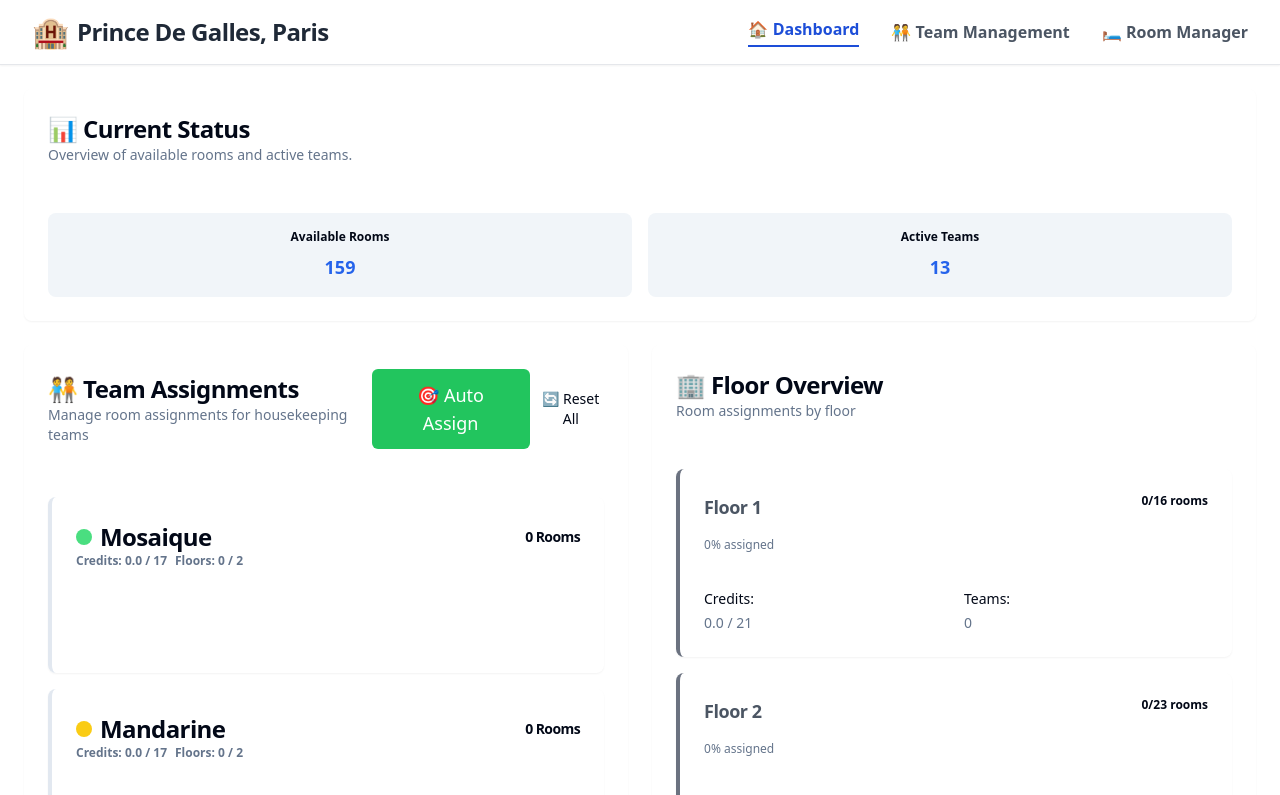
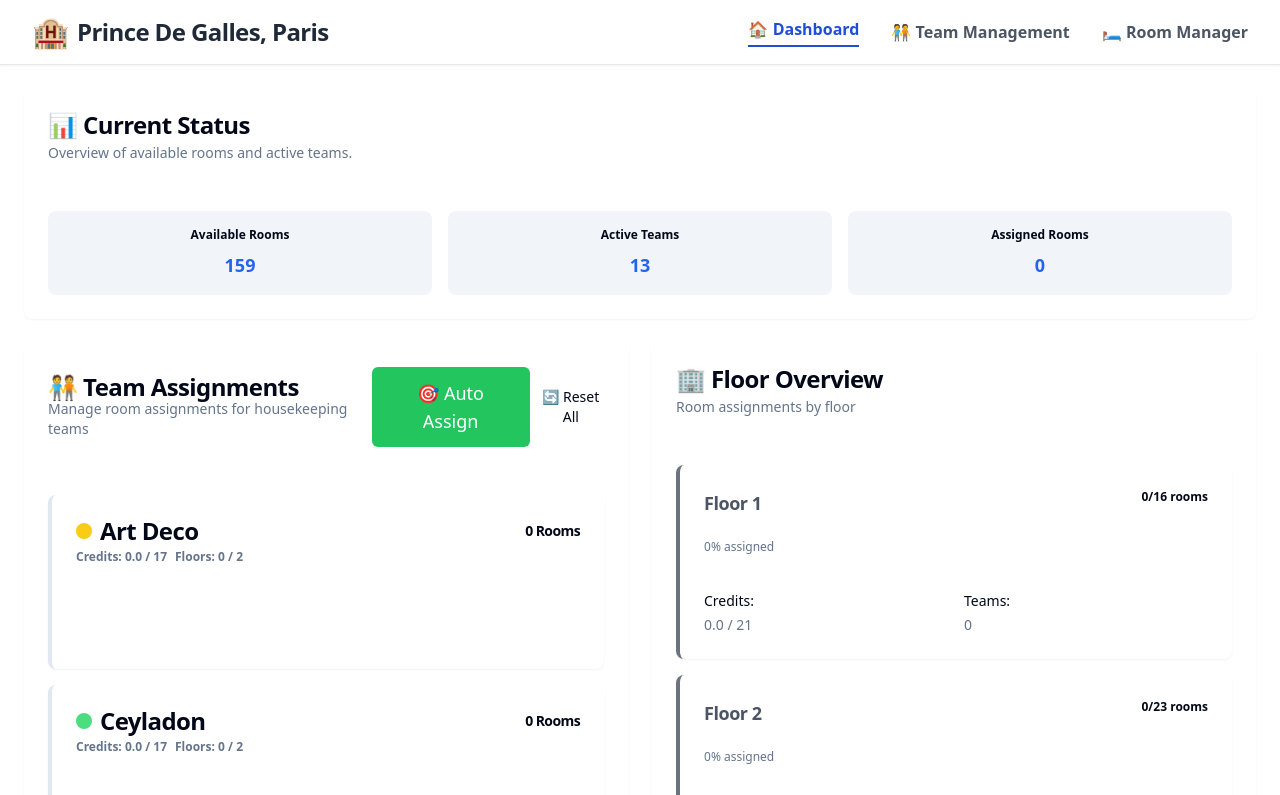
Before and after one commit to sakshiiiagrawal/Housekeeping, a React (Vite) app: page / in a window 1280 px wide. Shown: the top 795 px of the page. Built offline with nearby package versions, Linux system fonts and the light colour scheme.

Commit message:
UI fixes

```diff
--- a/@/components/ui/dialog.tsx
+++ b/@/components/ui/dialog.tsx
@@ -38,7 +38,7 @@ const DialogContent = React.forwardRef<
     <DialogPrimitive.Content
       ref={ref}
       className={cn(
-        "fixed left-[50%] top-[50%] z-50 grid w-full max-w-lg translate-x-[-50%] translate-y-[-50%] gap-4 border bg-background p-6 shadow-lg duration-200 data-[state=open]:animate-in data-[state=closed]:animate-out data-[state=closed]:fade-out-0 data-[state=open]:fade-in-0 data-[state=closed]:zoom-out-95 data-[state=open]:zoom-in-95 data-[state=closed]:slide-out-to-left-1/2 data-[state=closed]:slide-out-to-top-[48%] data-[state=open]:slide-in-from-left-1/2 data-[state=open]:slide-in-from-top-[48%] sm:rounded-lg",
+        "fixed left-[50%] top-[50%] z-50 grid w-[90vw] sm:w-[500px] max-w-lg h-[80vh] sm:h-[500px] max-h-[80vh] translate-x-[-50%] translate-y-[-50%] gap-4 border bg-background p-6 shadow-lg duration-200 data-[state=open]:animate-in data-[state=closed]:animate-out data-[state=closed]:fade-out-0 data-[state=open]:fade-in-0 data-[state=closed]:zoom-out-95 data-[state=open]:zoom-in-95 data-[state=closed]:slide-out-to-left-1/2 data-[state=closed]:slide-out-to-top-[48%] data-[state=open]:slide-in-from-left-1/2 data-[state=open]:slide-in-from-top-[48%] sm:rounded-lg",
         className
       )}
       {...props}
--- a/src/App.tsx
+++ b/src/App.tsx
@@ -4,10 +4,10 @@ import Footer from './components/Footer';
 import TeamAssignments from './components/TeamAssignments';
 import FloorOverview from './components/FloorOverview';
 import RoomManager from './components/RoomManager';
-import { HousekeepingProvider, useHousekeeping } from './context/HousekeepingContext'; // Import context
-import TeamManagement from './components/TeamManagement'; // Import the new component
+import { HousekeepingProvider, useHousekeeping } from './context/HousekeepingContext';
+import TeamManagement from './components/TeamManagement';
 import { Card, CardContent, CardDescription, CardHeader, CardTitle } from '@/components/ui/card';
-import { Badge } from '@/components/ui/badge';
+import CurrentStatusDisplay from './components/CurrentStatusDisplay'; // Import the new container component
 
 function App() {
   return (
@@ -25,7 +25,8 @@ function AppContent() {
   console.log("App - availableRooms", availableRooms);
   console.log("App - activeTeams", activeTeams);
 
-  const HomeView = () => (
+  const HomeView = () => {
+    return (
       <div className="container mx-auto p-6 space-y-6">
         <div className="space-y-6">
 
@@ -41,31 +42,14 @@ function AppContent() {
               </CardDescription>
             </CardHeader>
             <CardContent>
-            <div className="grid grid-cols-1 md:grid-cols-2 gap-4">
-              <div className="flex flex-col items-center space-y-2 p-4 bg-muted rounded-lg">
-                <Badge variant="outline" className="text-xs">
-                  Available Rooms
-                </Badge>
-                <div className="text-lg font-semibold text-primary">
-                  {availableRooms.length}
-                </div>
-              </div>
-              <div className="flex flex-col items-center space-y-2 p-4 bg-muted rounded-lg">
-                <Badge variant="outline" className="text-xs">
-                  Active Teams
-                </Badge>
-                <div className="text-lg font-semibold text-primary">
-                  {activeTeams.length}
-                </div>
-              </div>
-            </div>
+              <CurrentStatusDisplay /> {/* Render the new container component */}
             </CardContent>
           </Card>
         </div>
 
         <div className="grid grid-cols-1 lg:grid-cols-2 gap-6">
           <div>
-          <TeamAssignments /> {/* Props will be consumed from context */}
+            <TeamAssignments />
           </div>
 
           <div>
@@ -77,6 +61,7 @@ function AppContent() {
         </div>
       </div>
     );
+  };
 
   return (
     <div className="min-h-screen flex flex-col bg-background">
--- /dev/null
+++ b/src/components/CurrentStatusDisplay.tsx
@@ -0,0 +1,85 @@
+import React from 'react';
+import { useHousekeeping } from '../context/HousekeepingContext';
+import { ALL_ROOMS } from '../utils/housekeepingData';
+import { Badge } from '@/components/ui/badge';
+import StatusBadgeWithDialog from './StatusBadgeWithDialog';
+
+const CurrentStatusDisplay: React.FC = () => {
+  const { availableRooms, activeTeams } = useHousekeeping();
+
+  const assignedRoomsList = activeTeams.reduce((acc: string[], team) => acc.concat(team.assignedRooms), []);
+
+  return (
+    <div className="grid grid-cols-1 sm:grid-cols-3 gap-4">
+      <StatusBadgeWithDialog
+        label="Available Rooms"
+        value={availableRooms.length}
+        dialogTitle="Available Rooms"
+        dialogDescription="List of all rooms currently available for assignment."
+        dialogContent={(
+          <div className="grid grid-cols-3 gap-2">
+            {availableRooms.length > 0 ? (
+              availableRooms.sort((a, b) => parseInt(a.number) - parseInt(b.number)).map(room => (
+                <Badge key={room.number} variant="secondary" className="flex justify-center items-center h-8">
+                  {room.number}
+                </Badge>
+              ))
+            ) : (
+              <p className="text-muted-foreground text-sm col-span-full">No rooms currently available.</p>
+            )}
+          </div>
+        )}
+      />
+
+      <StatusBadgeWithDialog
+        label="Active Teams"
+        value={activeTeams.length}
+        dialogTitle="Active Teams"
+        dialogDescription="List of teams currently active for housekeeping duties."
+        dialogContent={(
+          <div className="grid grid-cols-2 gap-2">
+            {activeTeams.length > 0 ? (
+              activeTeams.sort((a, b) => a.name.localeCompare(b.name)).map(team => (
+                <Badge
+                  key={team.id}
+                  variant="secondary"
+                  className="flex justify-center items-center h-8"
+                  style={{ backgroundColor: team.color, color: 'white' }}
+                >
+                  {team.name}
+                </Badge>
+              ))
+            ) : (
+              <p className="text-muted-foreground text-sm col-span-full">No active teams selected.</p>
+            )}
+          </div>
+        )}
+      />
+
+      <StatusBadgeWithDialog
+        label="Assigned Rooms"
+        value={assignedRoomsList.length}
+        dialogTitle="Assigned Rooms"
+        dialogDescription="List of rooms that have been assigned to active teams."
+        dialogContent={(
+          <div className="grid grid-cols-3 gap-2">
+            {assignedRoomsList.length > 0 ? (
+              assignedRoomsList.sort((a, b) => parseInt(a) - parseInt(b)).map(roomNumber => {
+                const room = ALL_ROOMS.find(r => r.number === roomNumber);
+                return (
+                  <Badge key={roomNumber} variant="secondary" className="flex justify-center items-center h-8">
+                    {room ? `${room.number} (${room.credits}c)` : roomNumber}
+                  </Badge>
+                );
+              })
+            ) : (
+              <p className="text-muted-foreground text-sm col-span-full">No rooms assigned yet.</p>
+            )}
+          </div>
+        )}
+      />
+    </div>
+  );
+};
+
+export default CurrentStatusDisplay;
--- /dev/null
+++ b/src/components/CustomPopup.tsx
@@ -0,0 +1,43 @@
+import React from 'react';
+import { X } from 'lucide-react';
+
+interface CustomPopupProps {
+  isOpen: boolean;
+  onClose: () => void;
+  title: string;
+  description?: string;
+  children: React.ReactNode;
+}
+
+const CustomPopup: React.FC<CustomPopupProps> = ({
+  isOpen,
+  onClose,
+  title,
+  description,
+  children,
+}) => {
+  if (!isOpen) return null;
+
+  return (
+    <div className="fixed inset-0 z-[100] flex items-center justify-center bg-black/80 p-4" onClick={onClose}>
+      <div className="relative w-full max-w-lg rounded-lg bg-background p-6 shadow-lg sm:w-[500px] max-h-[80vh] overflow-y-auto" onClick={(e) => e.stopPropagation()}>
+        <div className="flex flex-col space-y-1.5 text-center sm:text-left mb-4">
+          <h2 className="text-lg font-semibold leading-none tracking-tight">{title}</h2>
+          {description && <p className="text-sm text-muted-foreground">{description}</p>}
+        </div>
+        <button
+          className="absolute right-4 top-4 rounded-sm opacity-70 ring-offset-background transition-opacity hover:opacity-100 focus:outline-none focus:ring-2 focus:ring-ring focus:ring-offset-2 disabled:pointer-events-none"
+          onClick={onClose}
+        >
+          <X className="h-4 w-4" />
+          <span className="sr-only">Close</span>
+        </button>
+        <div className="py-4">
+          {children}
+        </div>
+      </div>
+    </div>
+  );
+};
+
+export default CustomPopup;
--- /dev/null
+++ b/src/components/StatusBadgeWithDialog.tsx
@@ -0,0 +1,54 @@
+import React, { useState } from 'react';
+import CustomPopup from './CustomPopup'; // Import the new custom popup
+import { Badge } from '@/components/ui/badge';
+
+interface StatusBadgeWithDialogProps {
+  label: string;
+  value: number | string;
+  dialogTitle: string;
+  dialogDescription: string;
+  dialogContent: React.ReactNode; // The content to display inside the dialog
+  badgeVariant?: "default" | "secondary" | "destructive" | "outline";
+  onClick?: () => void; // Optional click handler for the badge area if needed outside dialog trigger
+}
+
+const StatusBadgeWithDialog: React.FC<StatusBadgeWithDialogProps> = ({
+  label,
+  value,
+  dialogTitle,
+  dialogDescription,
+  dialogContent,
+  badgeVariant = "outline",
+}) => {
+  const [isOpen, setIsOpen] = useState(false);
+
+  const handleOpenChange = (newOpenState: boolean) => {
+    console.log(`Popup for ${label} changing to: ${newOpenState}`);
+    setIsOpen(newOpenState);
+  };
+
+  return (
+    <div
+      className="flex flex-col items-center space-y-2 p-4 bg-muted rounded-lg cursor-pointer hover:bg-muted/80 transition-colors"
+      onClick={() => handleOpenChange(true)}
+    >
+      <Badge variant={badgeVariant} className="text-xs">
+        {label}
+      </Badge>
+      <div className="text-lg font-semibold text-primary">
+        {value}
+      </div>
+
+      <CustomPopup
+        isOpen={isOpen}
+        onClose={() => handleOpenChange(false)}
+        title={dialogTitle}
+        description={dialogDescription}
+      >
+        {dialogContent}
+      </CustomPopup>
+    </div>
+  );
+};
+
+export default StatusBadgeWithDialog;
```
Lines whose indentation alone changed are shown as unchanged.
